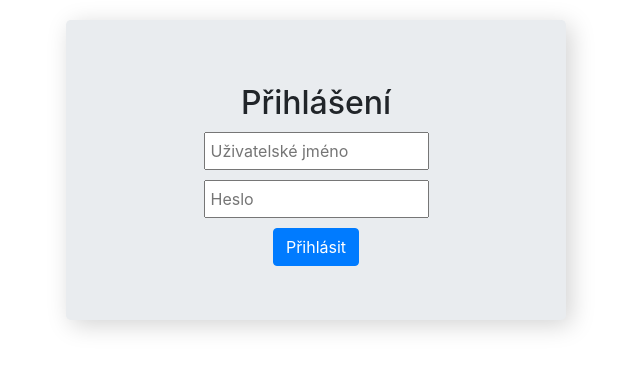
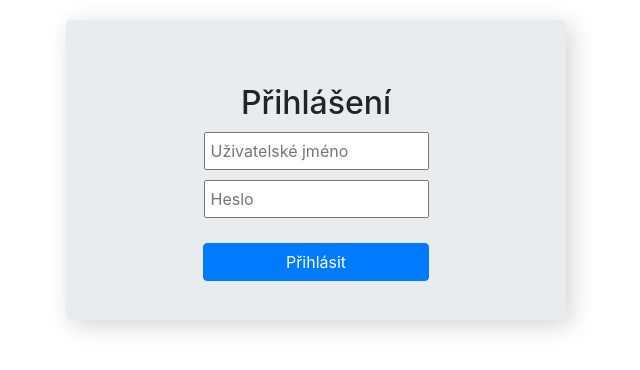
Before and after one commit to hniv00/prevence-ma-smyl_team01, a React (Create React App) app in the folder frontend/: page /admin-login in a window 1280 px wide. Shown: the top 370 px of the page, without its empty margins (324-964 px from the left). Built offline with nearby package versions, Linux system fonts and the light colour scheme.

Commit message:
login button style added

```diff
--- a/frontend/src/App.css
+++ b/frontend/src/App.css
@@ -151,6 +151,12 @@ h1, h2, h3, h4, h5, h6 {
   width: 50%;
   padding: 5px;
 }
+/*login-button*/
+.login-button {
+  margin-top: 15px;
+  width: 48%;
+}
+
 /*logout-btn*/
 .logout{
   margin-top: 5%;
```
